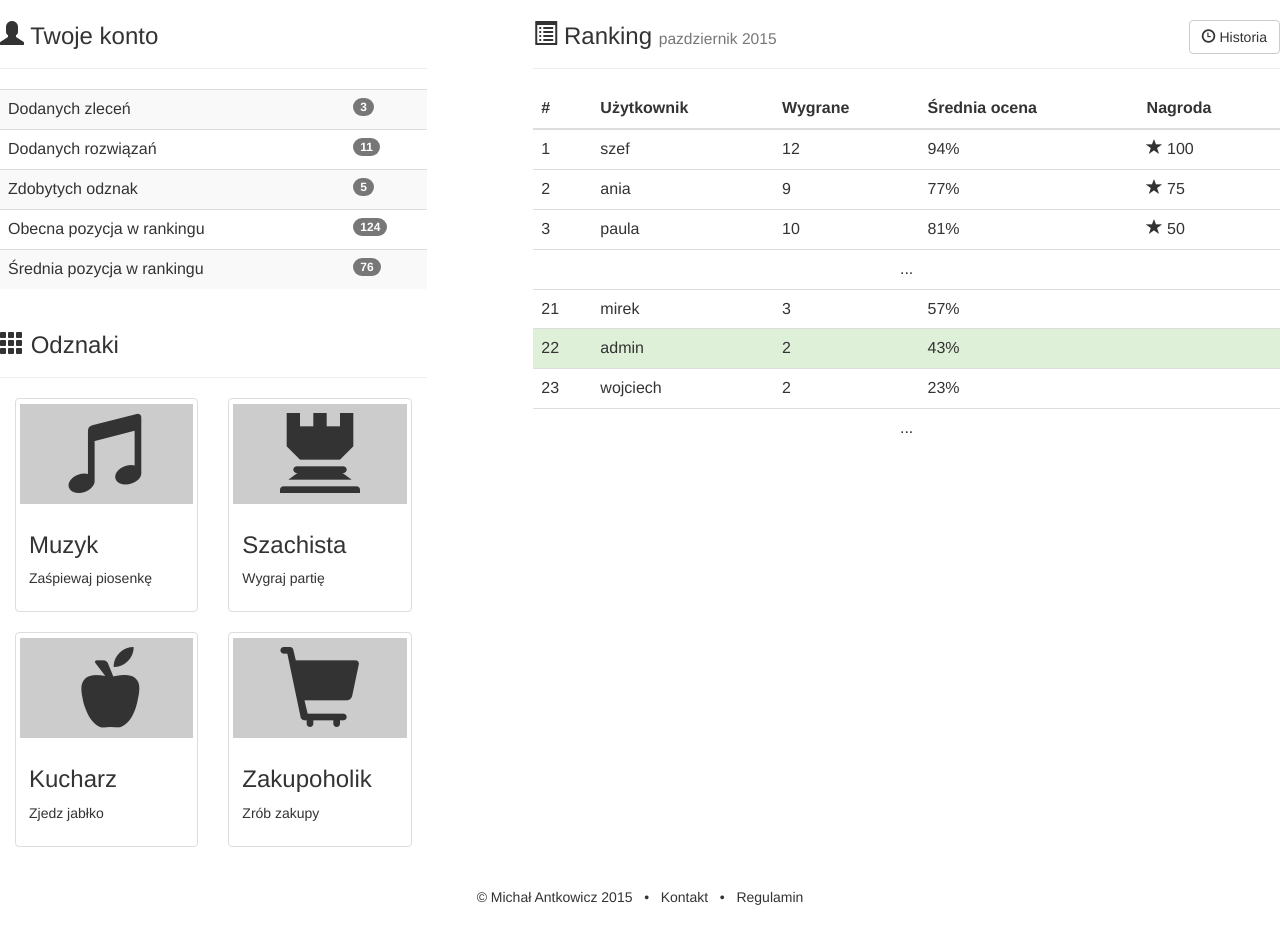
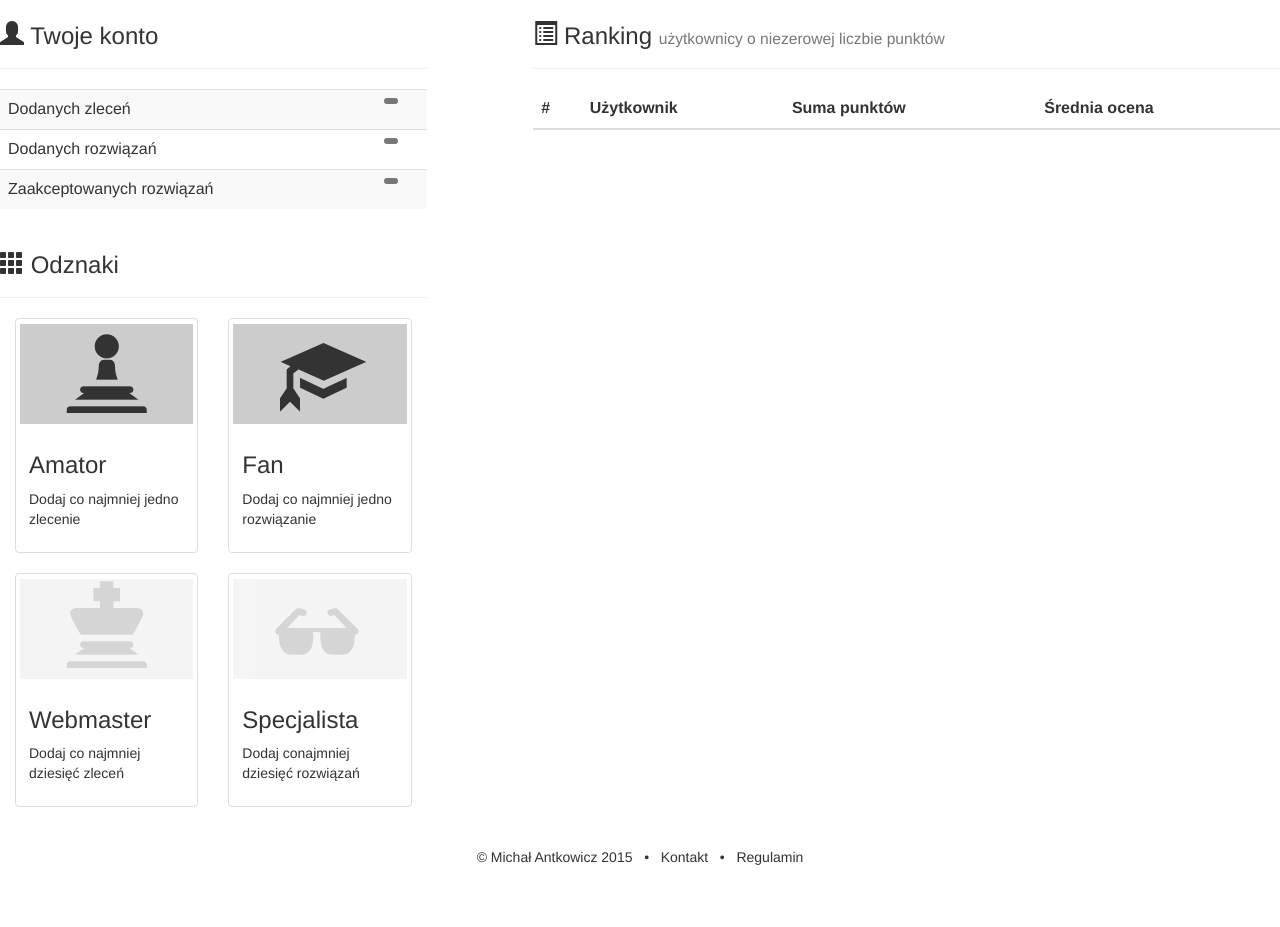
Before and after one commit to mantkowicz/typogame, a PHP site: template templates/content/main.php in a window 1280 px wide. After the commit the page ends 865 px from the top, so only its background shows below. Run offline with PHP 8.4, Linux system fonts and the light colour scheme; the template is opened without the code that fills it: most values are stand-ins (such as "Sample title", 1, 10 or a date in 2020); data that the repository does not hold is empty; some libraries are stand-ins or nearby versions.

Commit message:
bug fixy

```diff
--- a/classes/models/job.php
+++ b/classes/models/job.php
@@ -56,6 +56,9 @@
 
 		public function remove()
 		{
+			$query = "delete from `offer` where job_id = $this->id";
+			$status = DatabaseManager::getInstance()->delete($query);
+
 			$query = "delete from `job` where id = $this->id";
 			$status = DatabaseManager::getInstance()->delete($query);
 
--- a/templates/content/main.php
+++ b/templates/content/main.php
@@ -8,28 +8,19 @@
 		<table class="table table-striped">
 			<tr>
 				<td>Dodanych zleceń</td>
-				<td><span class="badge">3</span></td>
+				<td><span class="badge"> <?php $result = DatabaseManager::getInstance()->select("select count(*) from job where usr_id = ".(SessionManager::getInstance()->getUser()->id) ); echo $result[0][0]; ?> </span></td>
 			</tr>
 
 			<tr>
 				<td>Dodanych rozwiązań</td>
-				<td><span class="badge">11</span></td>
+				<td><span class="badge"> <?php $result = DatabaseManager::getInstance()->select("select count(*) from offer where usr_id = ".(SessionManager::getInstance()->getUser()->id) ); echo $result[0][0]; ?> </span></td>
 			</tr>
 
 			<tr>
-				<td>Zdobytych odznak</td>
-				<td><span class="badge">5</span></td>
+				<td>Zaakceptowanych rozwiązań</td>
+				<td><span class="badge"> <?php $result = DatabaseManager::getInstance()->select("select count(*) from offer where win != 0 and usr_id = ".(SessionManager::getInstance()->getUser()->id) ); echo $result[0][0]; ?> </span></td>
 			</tr>
 
-			<tr>
-				<td>Obecna pozycja w rankingu</td>
-				<td><span class="badge">124</span></td>
-			</tr>
-
-			<tr>
-				<td>Średnia pozycja w rankingu</td>
-				<td><span class="badge">76</span></td>
-			</tr>
 		</table>
 
 	</div>
@@ -42,18 +33,18 @@
 		<div class="col-lg-6 col-lg-offset-0 col-md-12 col-md-offset-0 col-sm-4 col-sm-offset-2 col-xs-6">
 
 			<div class="thumbnail">
-				<span class="glyphicon glyphicon-music" style="width:100%; background-color:#ccc; font-size:80px; text-align:center; line-height:100px;"></span>
+				<span class="glyphicon glyphicon-pawn" style="<?php $result = DatabaseManager::getInstance()->select("select count(*) from job where usr_id = ".(SessionManager::getInstance()->getUser()->id) ); if( $result[0][0] >= 1 ) echo 'opacity: 1;'; else echo 'opacity: 0.2;'; ?> width:100%; background-color:#ccc; font-size:80px; text-align:center; line-height:100px;"></span>
 				<div class="caption">
-					<h3>Muzyk</h3>
-					<p>Zaśpiewaj piosenkę</p>
+					<h3>Amator</h3>
+					<p>Dodaj co najmniej jedno zlecenie</p>
 				</div>
 			</div>
 
 			<div class="thumbnail">
-				<span class="glyphicon glyphicon-apple" style="width:100%; background-color:#ccc; font-size:80px; text-align:center; line-height:100px;"></span>
+				<span class="glyphicon glyphicon-king" style="<?php $result = DatabaseManager::getInstance()->select("select count(*) from job where usr_id = ".(SessionManager::getInstance()->getUser()->id) ); if( $result[0][0] >= 10 ) echo 'opacity: 1;'; else echo 'opacity: 0.2;'; ?> width:100%; background-color:#ccc; font-size:80px; text-align:center; line-height:100px;"></span>
 				<div class="caption">
-					<h3>Kucharz</h3>
-					<p>Zjedz jabłko</p>
+					<h3>Webmaster</h3>
+					<p>Dodaj co najmniej dziesięć zleceń</p>
 				</div>
 			</div>
 
@@ -62,18 +53,18 @@
 		<div class="col-lg-6 col-md-12 col-sm-4 col-xs-6">
 
 			<div class="thumbnail">
-				<span class="glyphicon glyphicon-tower" style="width:100%; background-color:#ccc; font-size:80px; text-align:center; line-height:100px;"></span>
+				<span class="glyphicon glyphicon-education" style="<?php $result = DatabaseManager::getInstance()->select("select count(*) from offer where usr_id = ".(SessionManager::getInstance()->getUser()->id) ); if( $result[0][0] >= 1 ) echo 'opacity: 1;'; else echo 'opacity: 0.2;'; ?> width:100%; background-color:#ccc; font-size:80px; text-align:center; line-height:100px;"></span>
 				<div class="caption">
-					<h3>Szachista</h3>
-					<p>Wygraj partię</p>
+					<h3>Fan</h3>
+					<p>Dodaj co najmniej jedno rozwiązanie</p>
 				</div>
 			</div>
 
 			<div class="thumbnail">
-				<span class="glyphicon glyphicon-shopping-cart" style="width:100%; background-color:#ccc; font-size:80px; text-align:center; line-height:100px;"></span>
+				<span class="glyphicon glyphicon-sunglasses" style="<?php $result = DatabaseManager::getInstance()->select("select count(*) from offer where usr_id = ".(SessionManager::getInstance()->getUser()->id) ); if( $result[0][0] >= 10 ) echo 'opacity: 1;'; else echo 'opacity: 0.2;'; ?> width:100%; background-color:#ccc; font-size:80px; text-align:center; line-height:100px;"></span>
 				<div class="caption">
-					<h3>Zakupoholik</h3>
-					<p>Zrób zakupy</p>
+					<h3>Specjalista</h3>
+					<p>Dodaj conajmniej dziesięć rozwiązań</p>
 				</div>
 			</div>
 
@@ -89,9 +80,7 @@
 		<div class="page-header" style="margin-top:0px;">
 			<h3>
 				<span class="glyphicon glyphicon-list-alt"></span> Ranking
-				<small>pazdziernik 2015</small>
-				<button style="float:right;" class="btn btn-default hidden-xs"> <span class="glyphicon glyphicon-time"></span> Historia </button>
-				<button style="float:right;" class="btn btn-default hidden-sm hidden-md hidden-lg"> <span class="glyphicon glyphicon-time"></span> </button>
+				<small>użytkownicy o niezerowej liczbie punktów</small>
 			</h3>
 		</div>
 
@@ -99,67 +88,31 @@
 			<thead>
 				<th>#</th>
 				<th>Użytkownik</th>
-				<th>Wygrane</th>
+				<th>Suma punktów</th>
 				<th>Średnia ocena</th>
-				<th>Nagroda</th>
 			</thead>
 			<tbody>
-				<tr>
-					<td>1</td>
-					<td>szef</td>
-					<td>12</td>
-					<td>94%</td>
-					<td> <span class="glyphicon glyphicon-star"></span> 100</td>
-				</tr>
+			<?php
+			$result = DatabaseManager::getInstance()->select("select usr_id, sum(score) from offer group by usr_id order by 2 desc" );
 
-				<tr>
-					<td>2</td>
-					<td>ania</td>
-					<td>9</td>
-					<td>77%</td>
-					<td> <span class="glyphicon glyphicon-star"></span> 75</td>
-				</tr>
+			$counter = 1;
 
-				<tr>
-					<td>3</td>
-					<td>paula</td>
-					<td>10</td>
-					<td>81%</td>
-					<td> <span class="glyphicon glyphicon-star"></span> 50</td>
-				</tr>
+			if( $result[0] != null )
+			{
+				foreach($result as $r)
+				{
+					echo "<tr>";
+					echo "<td>".$counter."</td>";
+					echo "<td>mantkowicz</td>";
+					echo "<td>".$r[1]."</td>";
+					echo "<td>94%</td>";
+					echo "</tr>";
 
-				<tr>
-					<td colspan="5" style="text-align:center;"> ... </td>
-				</tr>
+					$counter++;
+				}
+			}
 
-				<tr>
-					<td>21</td>
-					<td>mirek</td>
-					<td>3</td>
-					<td>57%</td>
-					<td></td>
-				</tr>
-
-				<tr class="success">
-					<td>22</td>
-					<td>admin</td>
-					<td>2</td>
-					<td>43%</td>
-					<td></td>
-				</tr>
-
-				<tr>
-					<td>23</td>
-					<td>wojciech</td>
-					<td>2</td>
-					<td>23%</td>
-					<td></td>
-				</tr>
-
-				<tr>
-					<td colspan="5" style="text-align:center;"> ... </td>
-				</tr>
-
+			?>
 			</tbody>
 		</table>
 	</div>
--- a/templates/layout/bar.php
+++ b/templates/layout/bar.php
@@ -1,5 +1,6 @@
 <?php require_once _PATH.'handlers/SessionManager.php';?>
 <?php require_once _PATH.'classes/models/user.php';?>
+<?php require_once _PATH.'handlers/DatabaseManager.php';?>
 
 <div class='row' style='font-size:18px;'>
 	<div class='well well-sm col-xs-12' style='margin-bottom:50px;'>
@@ -9,7 +10,7 @@
 
 		<div style='float:left;'>
 			Witaj, <strong> <?php echo SessionManager::getInstance()->getUser()->login;?> </strong> <br>
-			<h6 style='margin:0px;'><span class='glyphicon glyphicon-star' aria-hidden='true'></span> <strong>120</strong> punktów</h6>
+			<h6 style='margin:0px;'><span class='glyphicon glyphicon-star' aria-hidden='true'></span> <strong> <?php $result = DatabaseManager::getInstance()->select("select ifnull(sum(score), 0) from offer where win != 0 and usr_id = ".(SessionManager::getInstance()->getUser()->id) ); echo $result[0][0]; ?> </strong> punktów</h6>
 		</div>
 
 		<a class='btn btn-default hidden-xs' href='<?php echo _URL?>ws.php?action=logout' style='float:right; margin-top:7px;'> <span class='glyphicon glyphicon-off'></span> Wyloguj</a>
--- a/ws.php
+++ b/ws.php
@@ -28,7 +28,7 @@
 			echo Webservice::getInstance()->removeJob($_GET['id']);
 			break;
 		case "getJobs":
-			echo Webservice::getInstance()->getJobs($_GET['author'], $_GET['font_name'], $_GET['points_start'], $_GET['points_end'], $_GET['date_start'], $_GET['date_end']);
+			echo Webservice::getInstance()->getJobs($_GET['author'], $_GET['fnt_id'], $_GET['points_start'], $_GET['points_end'], $_GET['date_start'], $_GET['date_end']);
 			break;
 		case "getFont":
 			header("Location: ".Webservice::getInstance()->getFontPath($_GET['id']));
```
Also changed, not shown: templates/content/jobs.php (+4 -20 lines), templates/content/js/jobs.js (+5 -3 lines).
